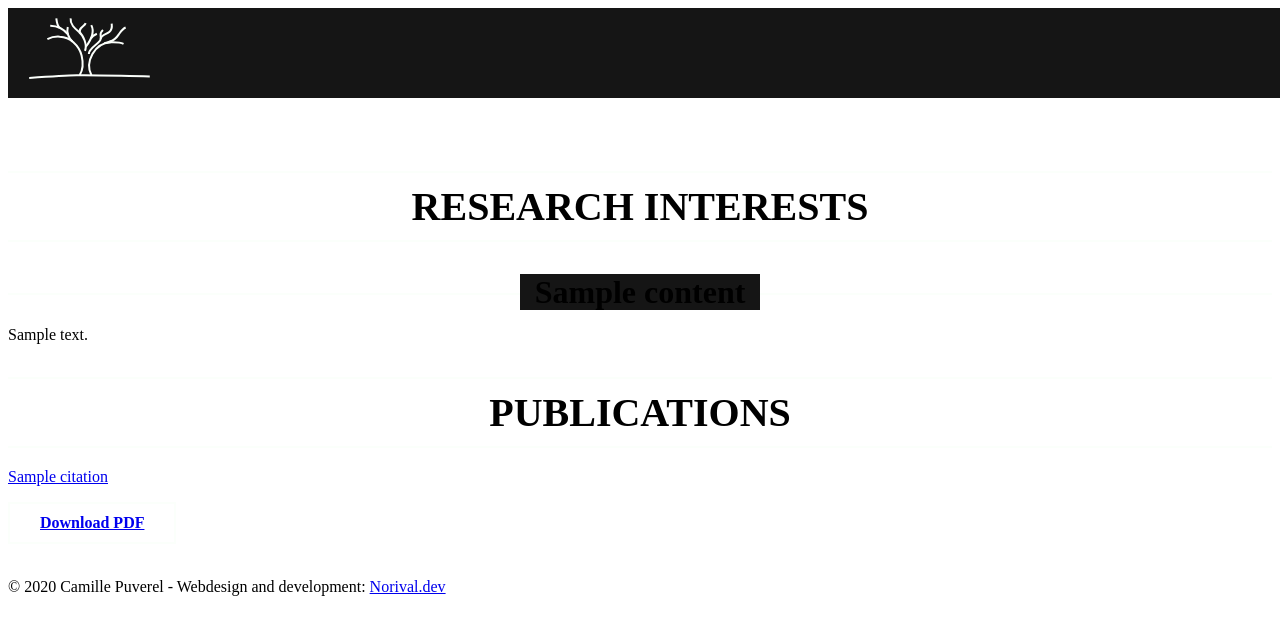
After one commit to norival/website_puverel, a Symfony app: template templates/research/index.html.twig in a window 1280 px wide. The commit adds this page. Shown: the top 635 px of the page. Run offline with Twig, Linux system fonts and the light colour scheme; the template is opened without the code that fills it: most values are stand-ins (such as "Sample title", 1, 10 or a date in 2020); style sheets or scripts are compiled from the project's sources; some libraries are stand-ins or nearby versions.

Commit message:
adds research page

```diff
--- a/assets/styles/page.scss
+++ b/assets/styles/page.scss
@@ -2,6 +2,58 @@ $desktopWidth: 992px;
 
 $bgColor: #151515;
 $fgColor: #fbfffb;
+
+// *****************************************************************************
+// ELEMENTS
+// *****************************************************************************
+
+.button {
+    padding: 10px;
+    border: 2px solid $fgColor;
+    font-weight: bold;
+    text-align: center;
+    position: relative;
+    overflow: hidden;
+    transition: all 0.2s ease-in 0s;
+    z-index: 1;
+    display: block;
+
+    &::before {
+        content: "";
+        display: inline-block;
+        position: absolute;
+        height: 100%;
+        width: 100%;
+        top: 0;
+        left: -100%;
+        background-color: $fgColor;
+        transition: all 0.2s ease-in 0s;
+        z-index: -1;
+    }
+
+    &:hover {
+        color: $bgColor;;
+
+        &::before {
+            transform: translateX(100%);
+        }
+    }
+
+    @media (min-width: 768px) {
+        display: inline-block;
+        padding: 10px 30px;
+    }
+}
+
+.blockLink {
+    &:hover {
+        text-shadow: 0 0 3px white;
+    }
+}
+
+// *****************************************************************************
+// HEADER
+// *****************************************************************************
 
 header {
     position: fixed;
@@ -57,6 +109,15 @@ header {
     }
 }
 
+
+// *****************************************************************************
+// MAIN
+// *****************************************************************************
+
+body {
+    padding-bottom: 20px;
+}
+
 main {
     padding-top: 180px;
 
@@ -65,10 +126,101 @@ main {
         transform: translateY(100%);
         animation: slideIn 0.5s ease-in forwards;
     }
+
+    .section {
+        margin-bottom: 30px;
+
+        .smallTitle {
+            font-family: 'Boogaloo', cursive;
+            font-size: 1.3em;
+        }
+    }
+
+    .item {
+        margin-bottom: 30px;
+
+        & > ul > li {
+            margin-bottom: 30px;
+        }
+    }
+
+    ul {
+        list-style: none;
+        padding: 0;
+    }
+
+    h2 {
+        font-size: 2.5em;
+        text-transform: uppercase;
+        text-align: center;
+        border: 2px solid $fgColor;
+        border-left: none;
+        border-right: none;
+        padding: 10px 0;
+        margin-bottom: 20px;
+        // background-color: #1e1e1e;
+    }
+
+    h3 {
+        text-align: center;
+        font-size: 2em;
+        position: relative;
+        margin-bottom: 15px;
+
+        span {
+            // border: 1px solid white;
+            padding: 0 15px;
+            background-color: $bgColor;
+            position: relative;
+            z-index: 1;
+        }
+
+        &::before {
+            content: "";
+            display: block;
+            width: 100%;
+            border-bottom: 2px solid $fgColor;
+            position: absolute;
+            top: 50%;
+        }
+    }
+
+    h4 {
+        font-size: 1.5em;
+        &:before {
+            content: "\f06c  ";
+            font-family: "Font Awesome 5 Free";
+            font-weight: 900;
+
+            font-size: 0.7em;
+        }
+    }
+
+    h5 {
+        font-size: 1.3em;
+    }
 }
+
+
+// *****************************************************************************
+// ANIMATIONS
+// *****************************************************************************
+
 @keyframes slideIn {
     100% {
         transform: translateY(0);
+    }
+}
+
+
+// *****************************************************************************
+// MEDIA QUERIES
+// *****************************************************************************
+
+// LARGE SCREENS ***************************************************************
+@media (min-width: 992px) {
+    body {
+        text-align: justify;
     }
 }
 
--- /dev/null
+++ b/templates/research/index.html.twig
@@ -0,0 +1,36 @@
+{% extends 'page.html.twig' %}
+
+{% block body %}
+<main>
+    <div class="container">
+        <section class="section researchSection">
+            <h2>Research interests</h2>
+            {% for content in contents %}
+                <article class="researchContent">
+                    <h3><span>{{ content.title }}</span></h3>
+                    <div class="content">
+                        {{ content.content }}
+                    </div>
+                </article>
+            {% endfor %}
+        </section>
+        <section class="section researchSection">
+            <h2>Publications</h2>
+            {% for article in publications %}
+                <article class="researchArticle">
+                    <a target="_blank" rel="noopener noreferrer" class="blockLink" href="{{ article.url }}" title="Article page" alt="Article page">
+                        <div>
+                            {{ article.citation }}
+                        </div>
+                    </a>
+                    <ul class="mt-4">
+                        <li>
+                            <a class="button" href="{{ asset('build/documents/' ~ article.file) }}" download title="Download PDF" alt="Download PDF">Download PDF</a>
+                        </li>
+                    </ul>
+                </article>
+            {% endfor %}
+        </section>
+    </div>
+</main>
+{% endblock %}
--- a/webpack.config.js
+++ b/webpack.config.js
@@ -33,6 +33,10 @@ Encore
     .copyFiles({
         from: './assets/images',
         to: 'images/[path][name].[hash:8].[ext]'
+    })
+    .copyFiles({
+        from: './assets/documents',
+        to: 'documents/[path][name].[hash:8].[ext]'
     })
 
     // When enabled, Webpack "splits" your files into smaller pieces for greater optimization.
```
Also changed, not shown: assets/styles/cv.scss (+0 -77 lines), src/Controller/ResearchController.php (added, +24 -0 lines), templates/cv/index.html.twig (+4 -4 lines), 1 other file.
